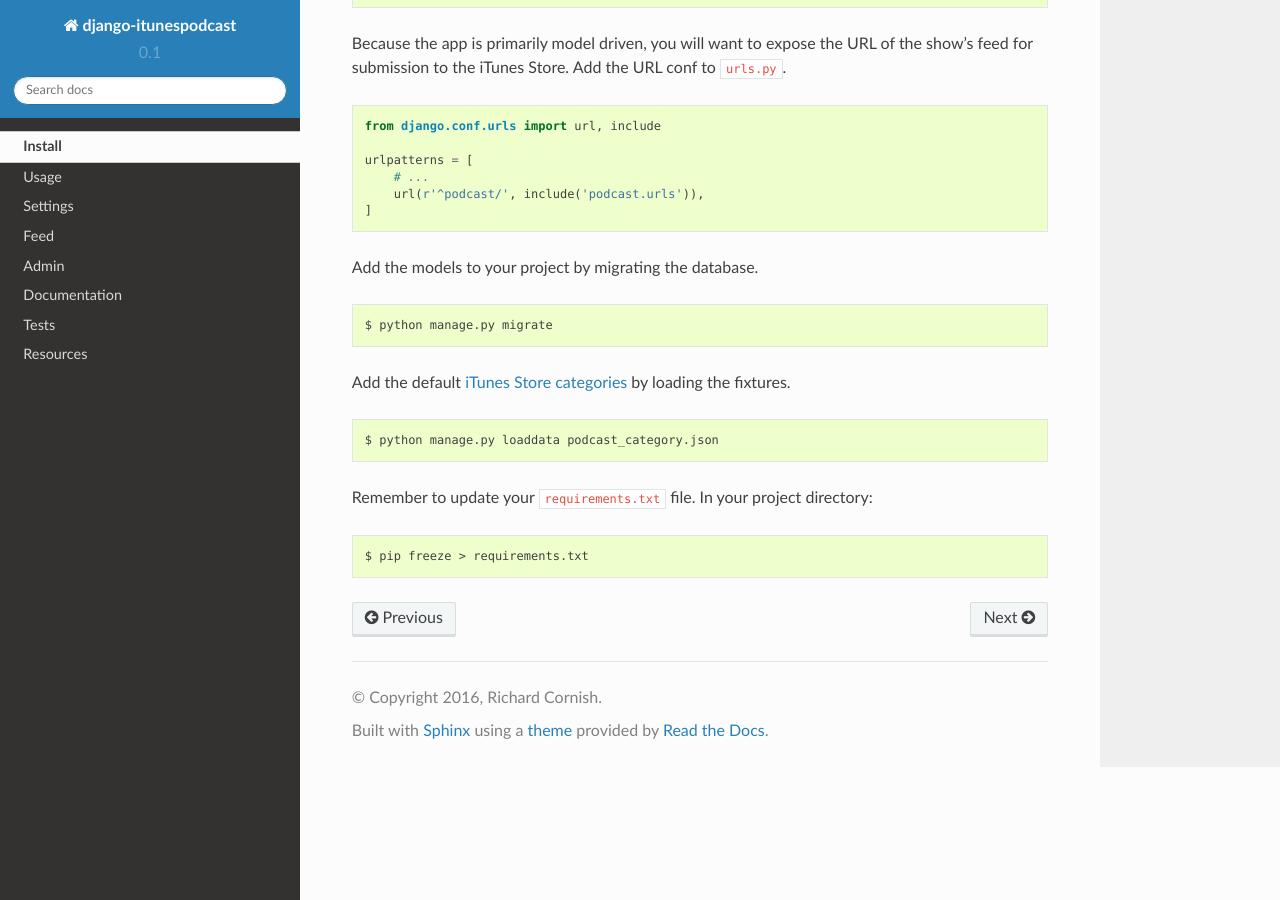
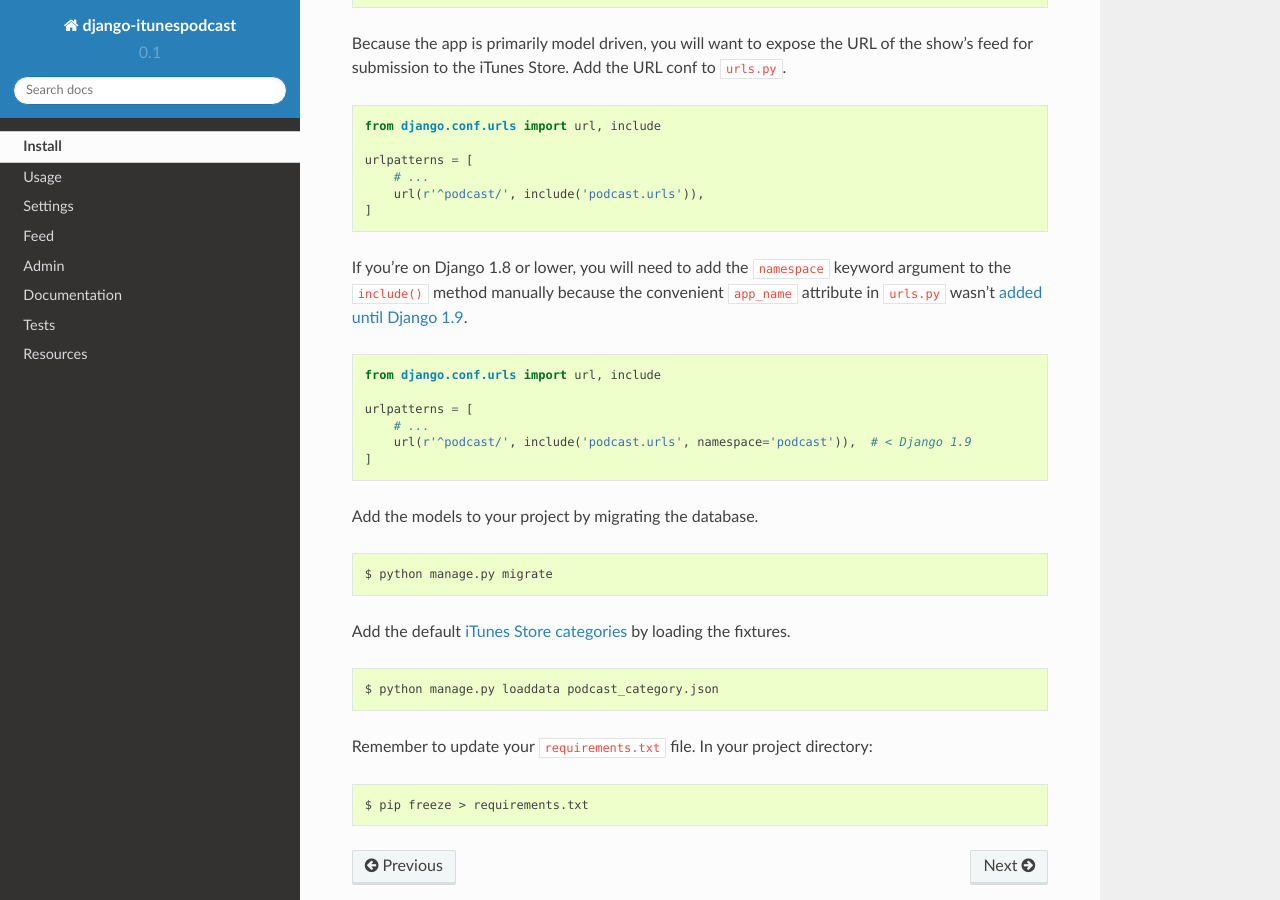
Before and after one commit to richardcornish/django-applepodcast, a Sphinx documentation site: the page built from docs/install.rst, in a window 1280 px wide and 900 px high, scrolled down 442 px. Built offline with Sphinx 7.4.7 and the Read the Docs theme 2.0.0, drawn with Linux system fonts in a browser that asks for light colours.

Commit message:
Added notes about Django 1.8 namespace install

```diff
--- a/docs/install.rst
+++ b/docs/install.rst
@@ -31,6 +31,17 @@ Because the app is primarily model driven, you will want to expose the URL of th
        url(r'^podcast/', include('podcast.urls')),
    ]
 
+If you're on Django 1.8 or lower, you will need to add the ``namespace`` keyword argument to the ``include()`` method manually because the convenient ``app_name`` attribute in ``urls.py`` wasn't `added until Django 1.9 <https://docs.djangoproject.com/en/1.9/releases/1.9/#urls>`_.
+
+.. code-block:: python
+
+   from django.conf.urls import url, include
+
+   urlpatterns = [
+       # ...
+       url(r'^podcast/', include('podcast.urls', namespace='podcast')),  # < Django 1.9
+   ]
+
 Add the models to your project by migrating the database.
 
 .. code-block:: bash
```
